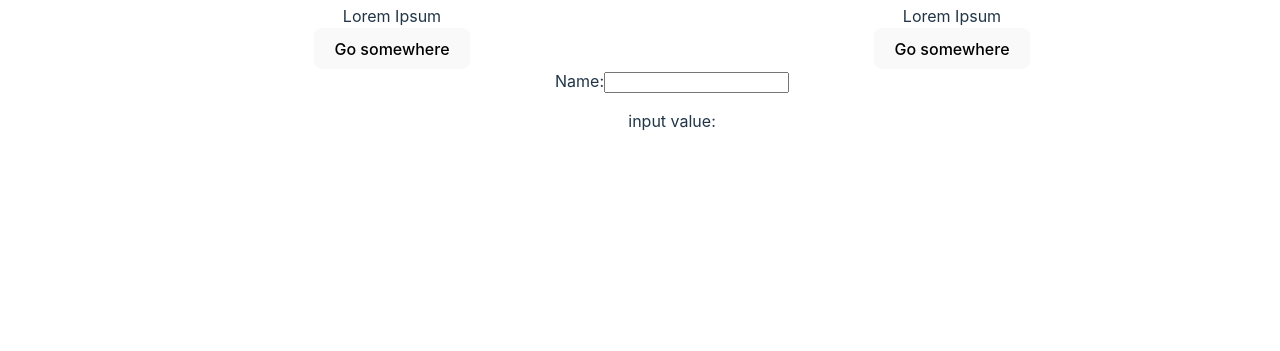
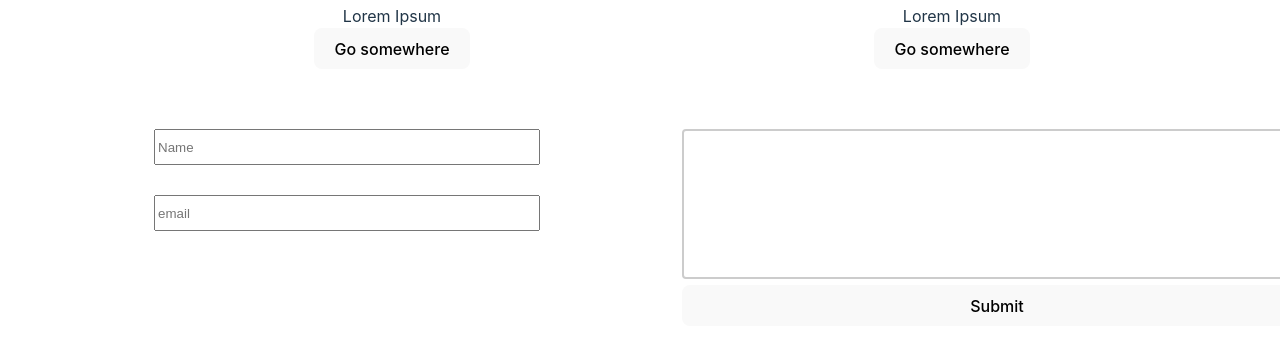
Before and after one commit to escavanessa/Website-app, a React (Vite) app: page / in a window 1280 px wide. Shown: the part 4105-4456 px from the top of the page. Before the commit the page ends 4286 px from the top, so only its background shows below. Built offline with nearby package versions, Linux system fonts and the light colour scheme.

Commit message:
finally styled the form in a reasonable way ty ty

```diff
--- a/src/App.css
+++ b/src/App.css
@@ -131,3 +131,45 @@ h1 {
 .right p {
   text-align: right;
 }
+
+.form-container {
+  display: grid;
+  grid-template-columns: 1fr 1fr;
+  grid-template-rows: 1fr;
+  grid-auto-columns: 1fr;
+  gap: 40px 20px;
+  grid-auto-flow: row;
+  grid-template-areas:
+    "input text";
+  height: 200px;
+  margin-top: 60px;
+}
+
+.form-input {
+  grid-area: input;
+}
+
+.form-text {
+  grid-area: text;
+}
+
+input {
+  height: 30px;
+  width: 60%;
+  margin-bottom: 30px;
+}
+
+textarea {
+  width: 100%;
+  height: 150px;
+  padding: 12px 20px;
+  box-sizing: border-box;
+  border: 2px solid #ccc;
+  border-radius: 4px;
+  font-size: 16px;
+  resize: none;
+}
+
+.form-container .form-btn {
+  width: 100%;
+}
--- a/src/Components/Contact.jsx
+++ b/src/Components/Contact.jsx
@@ -4,26 +4,72 @@ import { useState } from "react"
 //which takes the setter function (handlesubmit) this defines some action for the onchange. inside the
 //handlesubmit, take in the event and update the state(setter) with the event target value
 
+
+//when you have multiple input fields, you can add 'props set to empty string to the useState (how ever many
+//you need) then you can go into each input field and in the value attribute add the getter name dot the
+//corresponding prop in the usestate argument.
+
+//the form element takes the onSubmit attribute which is equal to the handleSubmit function. the actual
+//individual inputs onChange will be set to the handleChange function. it extracts the name and value
+//of the form field and then updates the input state variable using the setinput function
+
 const Contact = () => {
-    const [input, setInput] = useState('')
+    const [input, setInput] = useState({name:'', email:'', message:''});
+
+
+
+    const handleChange = (e) => {
+        const { name, value } = e.target;
+        setInput((prevInput) => ({...prevInput, [name]: value}));
+    }
+
+    const clearForm = () => {
+        setInput("");
+    }
+
 
     const handleSubmit = (e) => {
-//prevent default
-        setInput(e.target.value)
+        e.preventDefault();
     }
 
 
     return(
-        <form>
-            <label> Name:
-                <input
-                type='text'
-                value={input}
-                onChange={handleSubmit}
-                />
-            </label>
-            <p>input value: {input}</p>
-        </form>
+            <form className="form-container" onSubmit={handleSubmit}>
+                <div className="form-input">
+                    <label>
+                        <input
+                        type='text'
+                        id="name"
+                        name="name"
+                        value={input.name}
+                        onChange={handleChange}
+                        placeholder="Name"
+                        />
+                    </label>
+                    <label>
+                        <input
+                        type=""
+                        id="email"
+                        name="email"
+                        value={input.email}
+                        onChange={handleChange}
+                        placeholder="email"
+                        />
+                    </label>
+                </div>
+                <div className="form-text">
+                    <label>
+                        <textarea
+                        id="message"
+                        name="message"
+                        value={input.message}
+                        onChange={handleChange}
+                        />
+                    </label>
+
+                    <button className="form-btn" onClick={() => clearForm}  type="submit">Submit</button>
+                </div>
+            </form>
     )
 }
 
```
